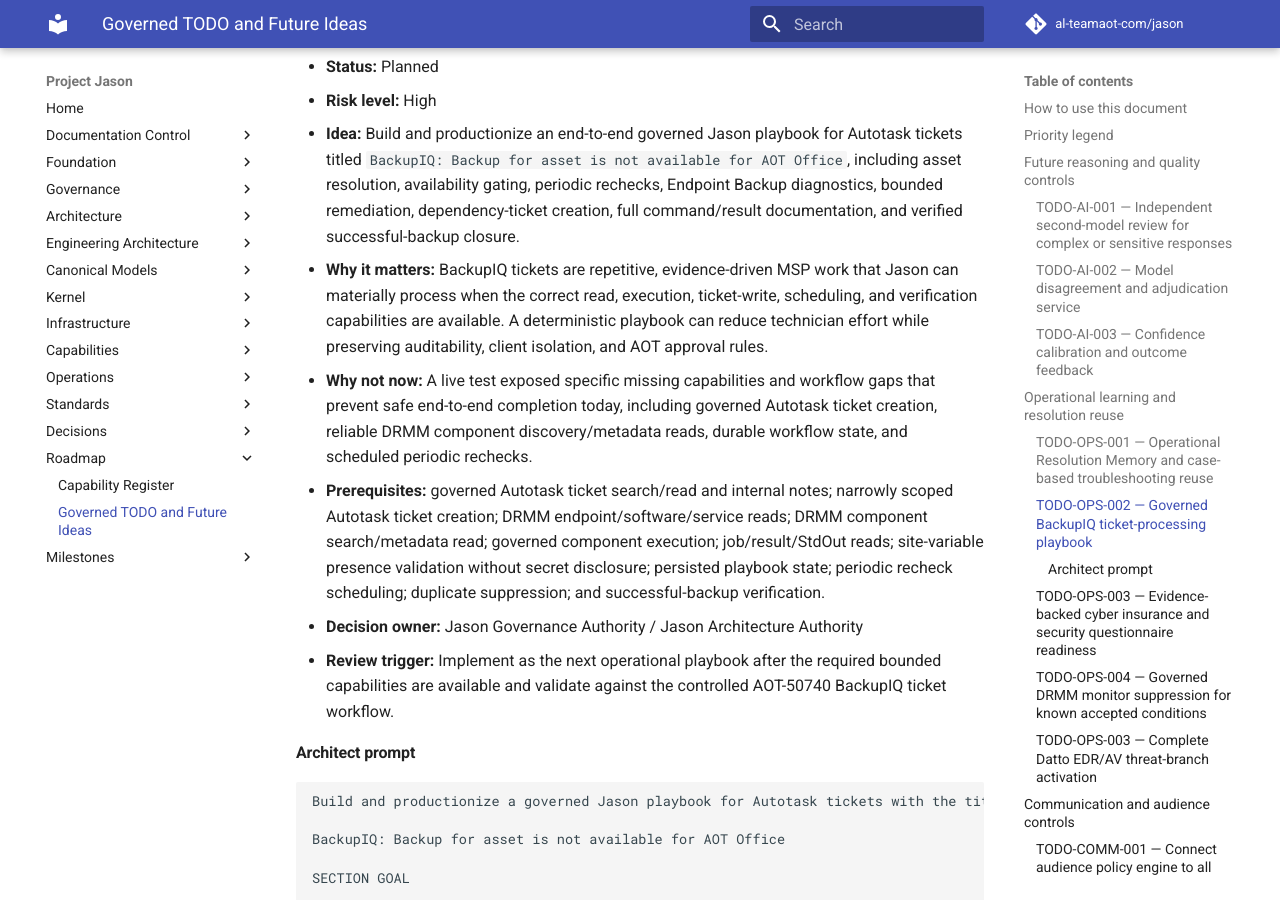
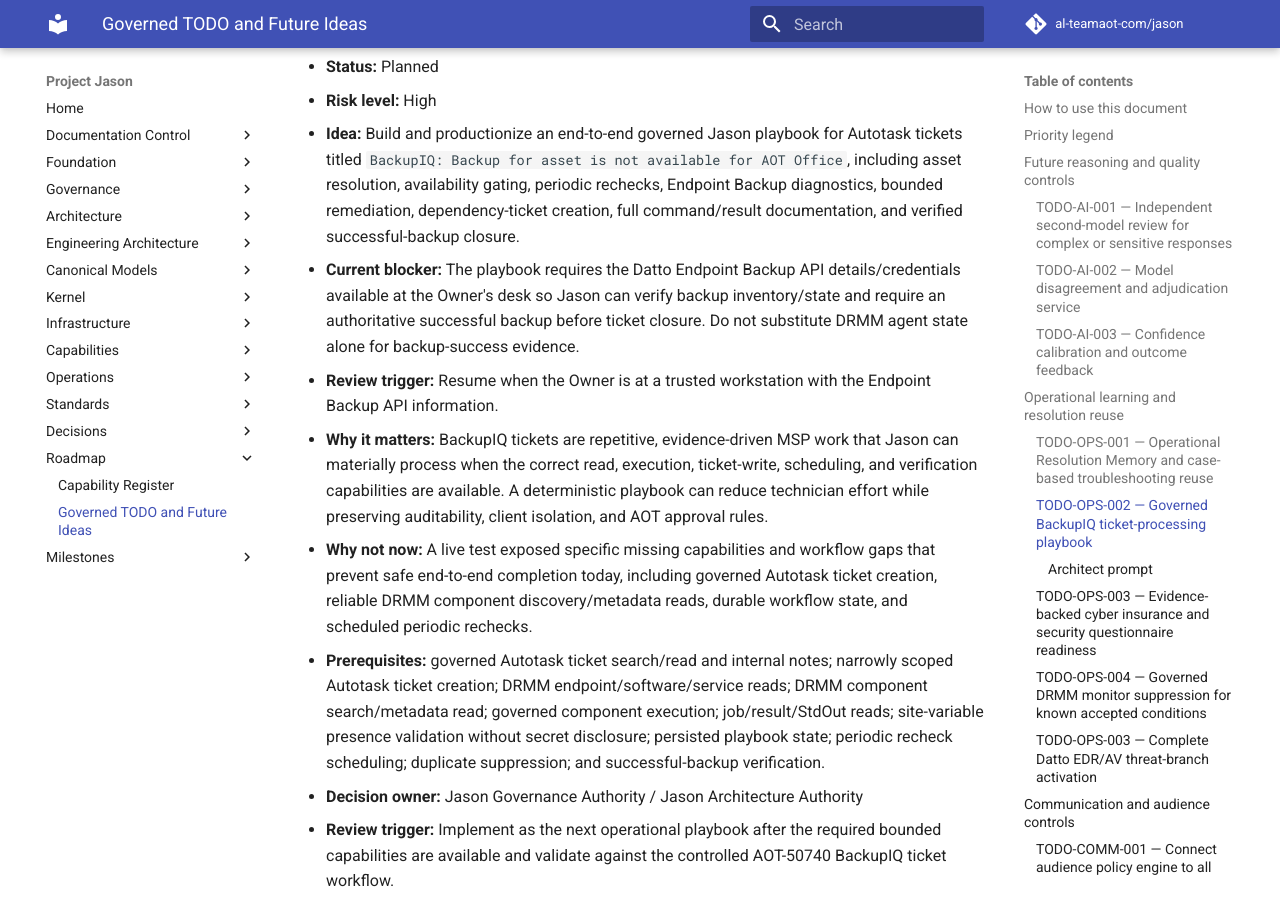
Before and after one commit to al-teamaot-com/jason, an MkDocs documentation site: the page built from docs/roadmaps/Project-Jason-TODO-and-Future-Ideas.md, in a window 1280 px wide and 900 px high, scrolled down 6442 px. Built offline with MkDocs 1.6.1 and Material for MkDocs 9.7.7, drawn with Linux system fonts in a browser that asks for light colours; comment, search, counter and statistics services are not loaded.

Commit message:
Record Endpoint Backup API dependency

```diff
--- a/docs/roadmaps/Project-Jason-TODO-and-Future-Ideas.md
+++ b/docs/roadmaps/Project-Jason-TODO-and-Future-Ideas.md
@@ -148,6 +148,8 @@
 - **Status:** Planned
 - **Risk level:** High
 - **Idea:** Build and productionize an end-to-end governed Jason playbook for Autotask tickets titled `BackupIQ: Backup for asset is not available for AOT Office`, including asset resolution, availability gating, periodic rechecks, Endpoint Backup diagnostics, bounded remediation, dependency-ticket creation, full command/result documentation, and verified successful-backup closure.
+- **Current blocker:** The playbook requires the Datto Endpoint Backup API details/credentials available at the Owner's desk so Jason can verify backup inventory/state and require an authoritative successful backup before ticket closure. Do not substitute DRMM agent state alone for backup-success evidence.
+- **Review trigger:** Resume when the Owner is at a trusted workstation with the Endpoint Backup API information.
 - **Why it matters:** BackupIQ tickets are repetitive, evidence-driven MSP work that Jason can materially process when the correct read, execution, ticket-write, scheduling, and verification capabilities are available. A deterministic playbook can reduce technician effort while preserving auditability, client isolation, and AOT approval rules.
 - **Why not now:** A live test exposed specific missing capabilities and workflow gaps that prevent safe end-to-end completion today, including governed Autotask ticket creation, reliable DRMM component discovery/metadata reads, durable workflow state, and scheduled periodic rechecks.
 - **Prerequisites:** governed Autotask ticket search/read and internal notes; narrowly scoped Autotask ticket creation; DRMM endpoint/software/service reads; DRMM component search/metadata read; governed component execution; job/result/StdOut reads; site-variable presence validation without secret disclosure; persisted playbook state; periodic recheck scheduling; duplicate suppression; and successful-backup verification.
```
